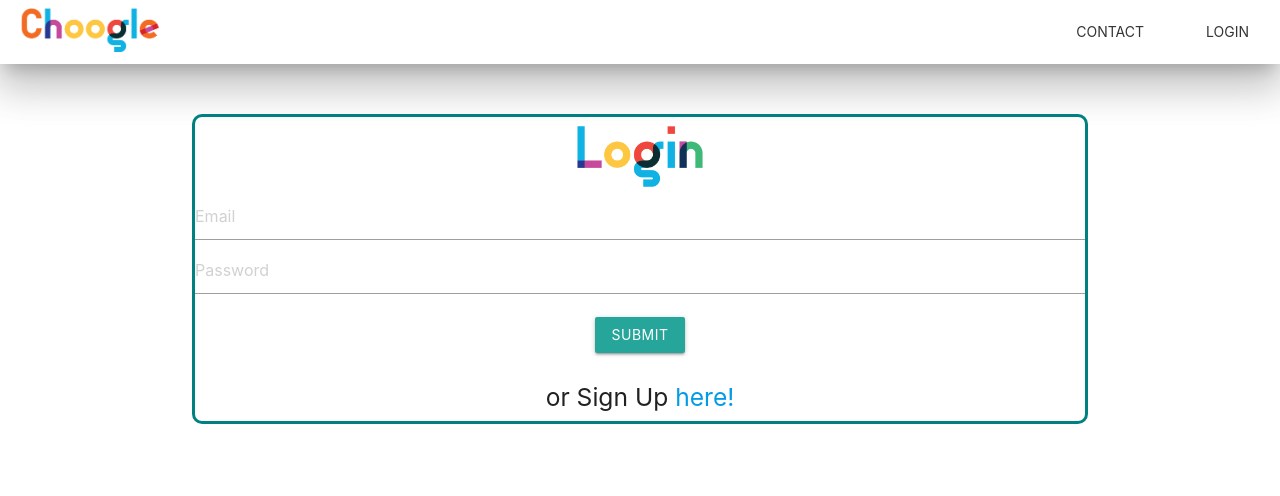
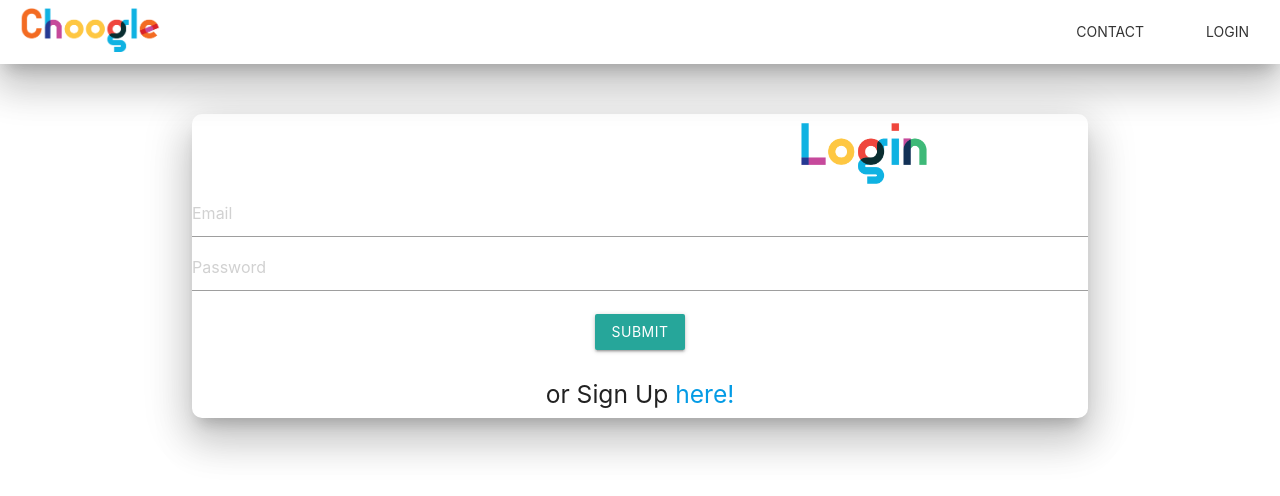
Before and after one commit to kmeersman624/Choogle, a React (Create React App) app in the folder client/: page /login in a window 1280 px wide. Shown: the top 496 px of the page. Built offline with nearby package versions, Linux system fonts and the light colour scheme.

Commit message:
deleted borders, added z-index instead to components

```diff
--- a/client/src/components/ContactForm/style.css
+++ b/client/src/components/ContactForm/style.css
@@ -1,6 +1,5 @@
 .form {
   align-items: center;
-  border: 1px solid black;
   border-radius: 10px;
   margin-top: 100px;
 }
@@ -12,5 +11,4 @@
 
 .contact{
   height: 60px;
-
 }
--- a/client/src/pages/LogIn/index.js
+++ b/client/src/pages/LogIn/index.js
@@ -31,7 +31,7 @@ function LogIn(props) {
     <div className="container center">
       <Row>
         <Col className="s12 m6" />
-        <form className="loginform" onSubmit={submitHandler}>
+        <form className="loginform z-depth-5" onSubmit={submitHandler}>
           <img className="signin" alt="login" src={login} />
           <input
             type="text"
--- a/client/src/pages/LogIn/styles.css
+++ b/client/src/pages/LogIn/styles.css
@@ -20,6 +20,5 @@
 
 .loginform{
   margin-top: 50px;
-  border: 3px solid teal;
   border-radius: 10px;
 }
--- a/client/src/pages/SignUp/styles.css
+++ b/client/src/pages/SignUp/styles.css
@@ -20,6 +20,5 @@
 
 .signupform{
   margin-top: 50px;
-  border: 3px solid teal;
   border-radius: 10px;
 }
```
